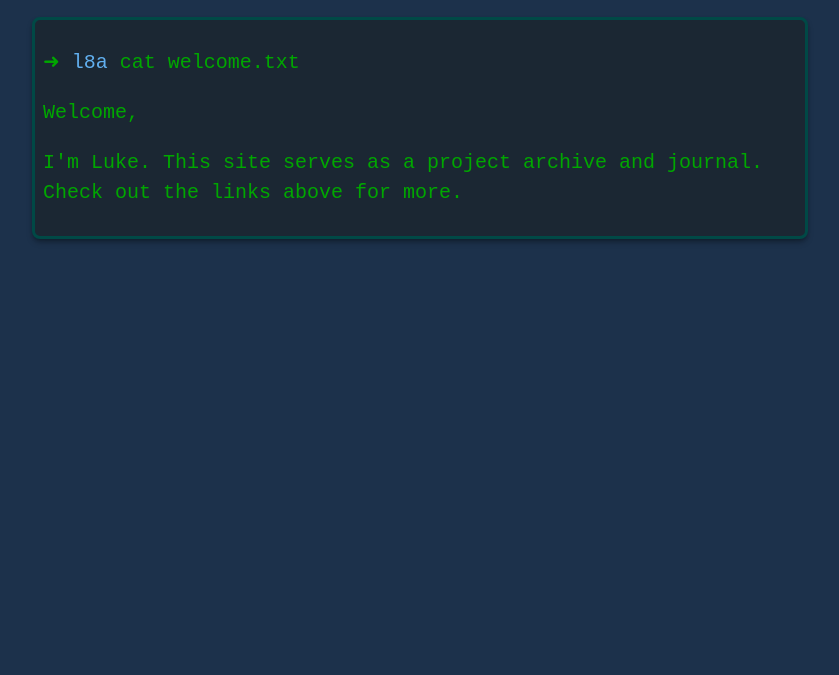
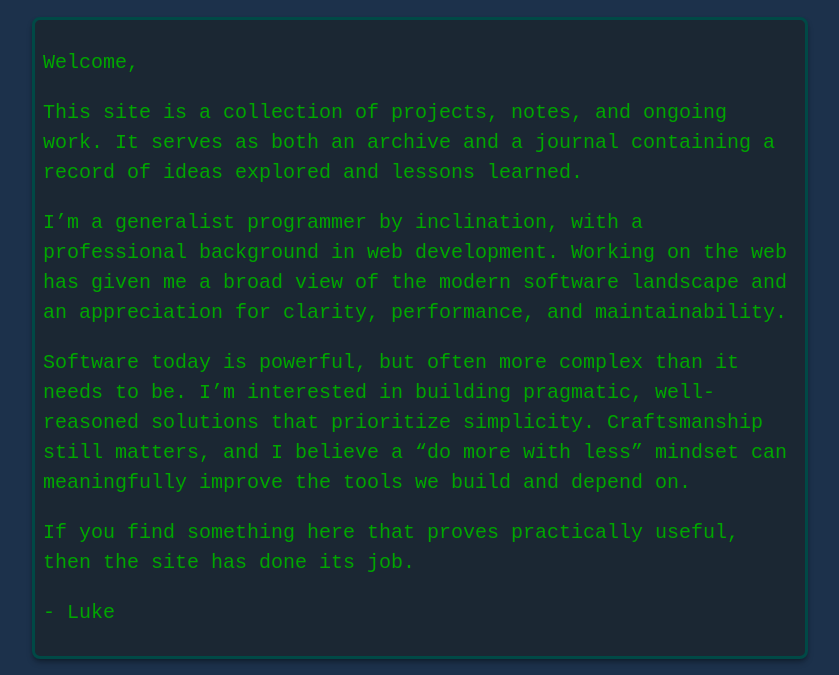
Before and after one commit to LukeGeneva/l8a.dev, a website: page src/index.html in a window 1280 px wide. Shown: the part 324-999 px from the top of the page, without its empty margins (220-1059 px from the left). Before the commit the page ends 800 px from the top, so only its background shows below. Drawn offline with Linux system fonts and the light colour scheme.

Commit message:
Change wording

```diff
--- a/src/index.html
+++ b/src/index.html
@@ -31,16 +31,35 @@
         <section>
           <h1 class="text-white">l8a.dev</h1>
           <div class="terminal">
+            <p>Welcome,</p>
+
             <p>
-              <span class="prompt-arrow">➜</span>
-              <span class="prompt-user">l8a</span>
-              <span>cat welcome.txt</span>
+              This site is a collection of projects, notes, and ongoing work. It
+              serves as both an archive and a journal containing a record of
+              ideas explored and lessons learned.
             </p>
-            <p>Welcome,</p>
+
             <p>
-              I'm Luke. This site serves as a project archive and journal. Check
-              out the links above for more.
+              I’m a generalist programmer by inclination, with a professional
+              background in web development. Working on the web has given me a
+              broad view of the modern software landscape and an appreciation
+              for clarity, performance, and maintainability.
             </p>
+
+            <p>
+              Software today is powerful, but often more complex than it needs
+              to be. I’m interested in building pragmatic, well-reasoned
+              solutions that prioritize simplicity. Craftsmanship still matters,
+              and I believe a “do more with less” mindset can meaningfully
+              improve the tools we build and depend on.
+            </p>
+
+            <p>
+              If you find something here that proves practically useful, then
+              the site has done its job.
+            </p>
+
+            <p>- Luke</p>
           </div>
         </section>
       </main>
```
